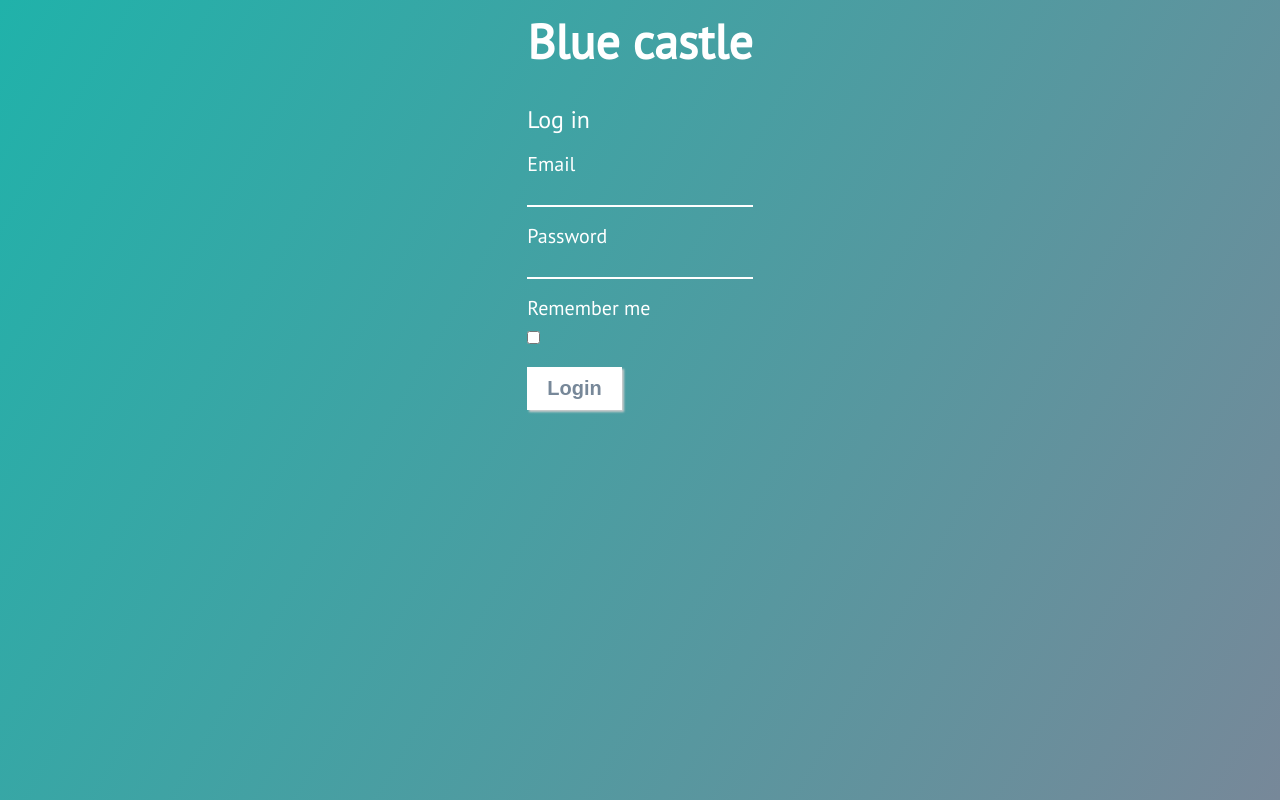
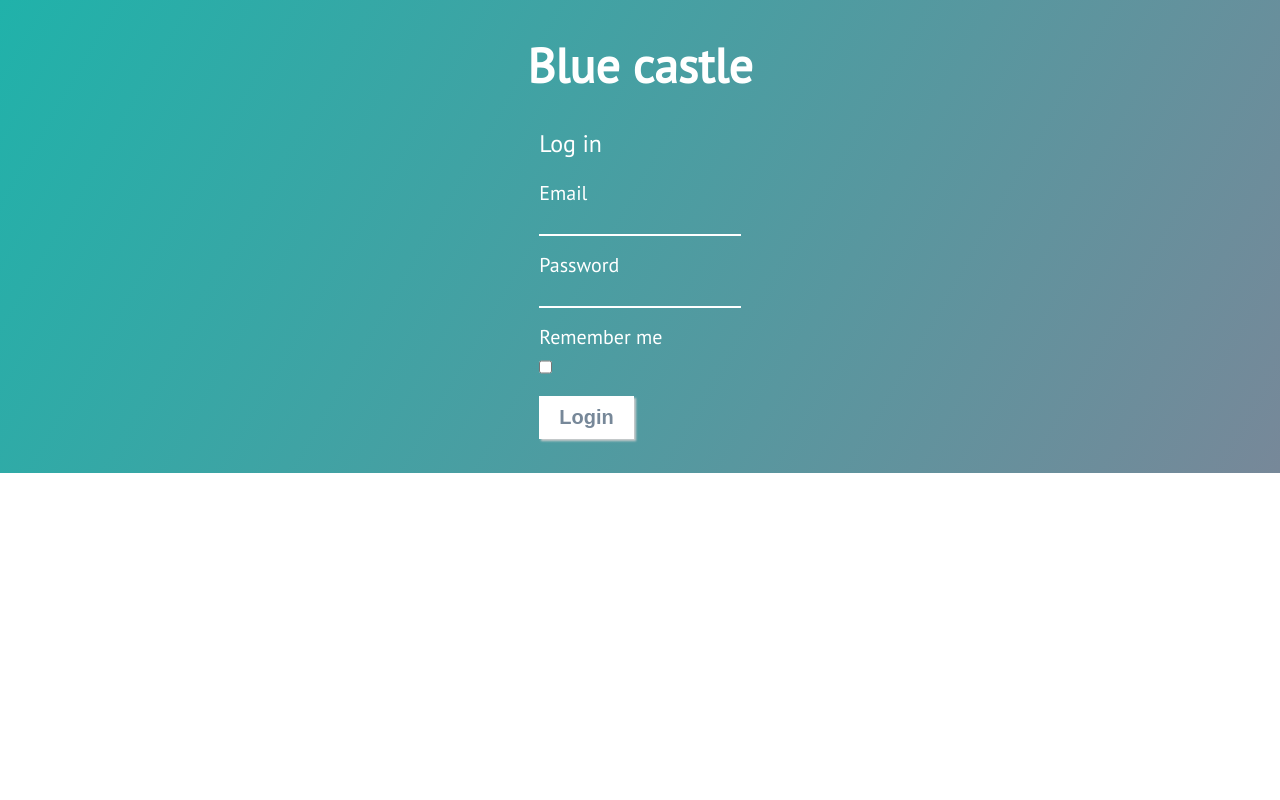
Before and after one commit to orbb1/login-page, a React (Create React App) app: page / in a window 1280 px wide. Built offline with nearby package versions, Linux system fonts and the light colour scheme.

Commit message:
firebase init, style fixes

```diff
--- a/src/components/FormInput/FormInput.css
+++ b/src/components/FormInput/FormInput.css
@@ -19,12 +19,12 @@
     padding: .5em 0;
     box-sizing: border-box;
     height: 2em;
-    transition: border-width 300ms;
+    transition: border-color 300ms;
 }
 
 .FormInput-input:focus {
     outline: none;
-    border-bottom: 4px solid #fff;
+    border-bottom: 2px solid #bbdb1a;
 }
 
 .LoginForm-submit {
--- a/src/components/LoginForm/LoginForm.css
+++ b/src/components/LoginForm/LoginForm.css
@@ -1,3 +1,7 @@
+.LoginForm {
+    margin: 1.5em;
+}
+
 .LoginForm-header {
     font-size: 3em;
     font-weight: bold;
@@ -6,7 +10,7 @@
 
 .LoginForm-fieldset {
     border: none;
-    padding: 0;
+    padding: 0, 1em, 1.5em;
     margin: 0;
 }
 
--- a/src/index.css
+++ b/src/index.css
@@ -2,9 +2,13 @@
 @import url('https://fonts.googleapis.com/css?family=PT+Sans');
 
 /* Global */
-html, body {
+html {
   width: 100%;
   height: 100%;
+}
+
+body {
+  min-height: 100%;
 }
 
 body {
@@ -14,3 +18,7 @@ body {
   color: #fff;
   font-family: 'PT Sans', sans-serif;
 }
+
+* {
+  box-sizing: border-box;
+}
```
Also changed, not shown: firebase.json (added), 1 other file (tests, documents, lock files or other folders).
